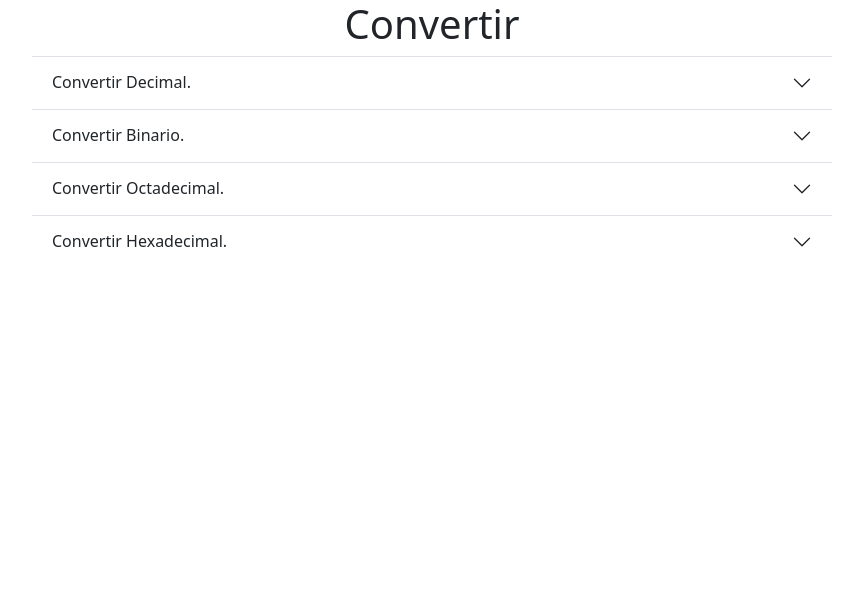
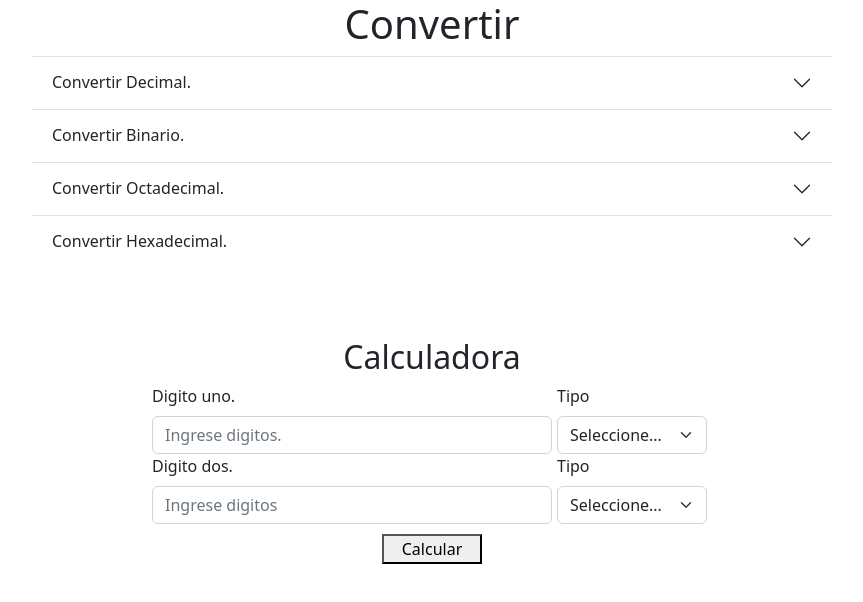
Before and after one commit to AlexisBejarano/Conversor, a plain HTML site: page index.html in a window 1280 px wide. Shown: the whole page, without its empty margins (208-1071 px from the left). Drawn offline with nearby package versions, Linux system fonts and the light colour scheme.

Commit message:
Se agrega interfaz calculadora

```diff
--- a/index.html
+++ b/index.html
@@ -195,6 +195,74 @@
                     </div>
                 </div>
             </div>
+            <!--Calculadora-->
+            <div class="container-main-calculadora">
+                <center>
+                    <h2>
+                        Calculadora
+                    </h2>
+                </center>
+                <div class="input-calculadora">
+                    <label class="form-label" for="formGroupExampleInput">
+                        Digito uno.
+                    </label>
+                    <input class="form-control" id="formGroupExampleInput" placeholder="Ingrese digitos." type="text">
+                    </input>
+                </div>
+                <label class="form-label" for="inputState">
+                    Tipo
+                </label>
+                <select class="form-select selector-calculadora" id="inputState">
+                    <option selected="">
+                        Seleccione...
+                    </option>
+                    <option>
+                        Decimal
+                    </option>
+                    <option>
+                        Binario
+                    </option>
+                    <option>
+                        Octadecimal
+                    </option>
+                    <option>
+                        Hexadecimal
+                    </option>
+                </select>
+                <div class="input-calculadora">
+                    <label class="form-label" for="formGroupExampleInput">
+                        Digito dos.
+                    </label>
+                    <input class="form-control" id="formGroupExampleInput" placeholder="Ingrese digitos" type="text">
+                    </input>
+                </div>
+                <label class="form-label" for="inputState">
+                    Tipo
+                </label>
+                <select class="form-select selector-calculadora" id="inputState">
+                    <option selected="">
+                        Seleccione...
+                    </option>
+                    <option>
+                        Decimal
+                    </option>
+                    <option>
+                        Binario
+                    </option>
+                    <option>
+                        Octadecimal
+                    </option>
+                    <option>
+                        Hexadecimal
+                    </option>
+                </select>
+                <center>
+                    <button class="styleButton btn-calcular-calculadora" onclick="calcular()" type="button">
+                        Calcular
+                    </button>
+                </center>
+            </div>
+            <!--Calculadora-->
             <!--div container-main-->
         </div>
         <!--div container-fluid-->
--- a/style/style.css
+++ b/style/style.css
@@ -25,3 +25,26 @@ p {
 	width: 500px;
     text-align: center;
 }
+.container-main-calculadora{
+	width: 560px;
+	margin-left: auto;
+	margin-right: auto;
+	margin-top: 70px;
+	display: block;
+
+
+}
+
+.input-calculadora{
+	width: 400px;
+	float: left;
+	margin-right: 5px;
+}
+
+.selector-calculadora{
+	width: 150px;
+}
+
+.btn-calcular-calculadora{
+	margin-top: 10px;
+}
```
